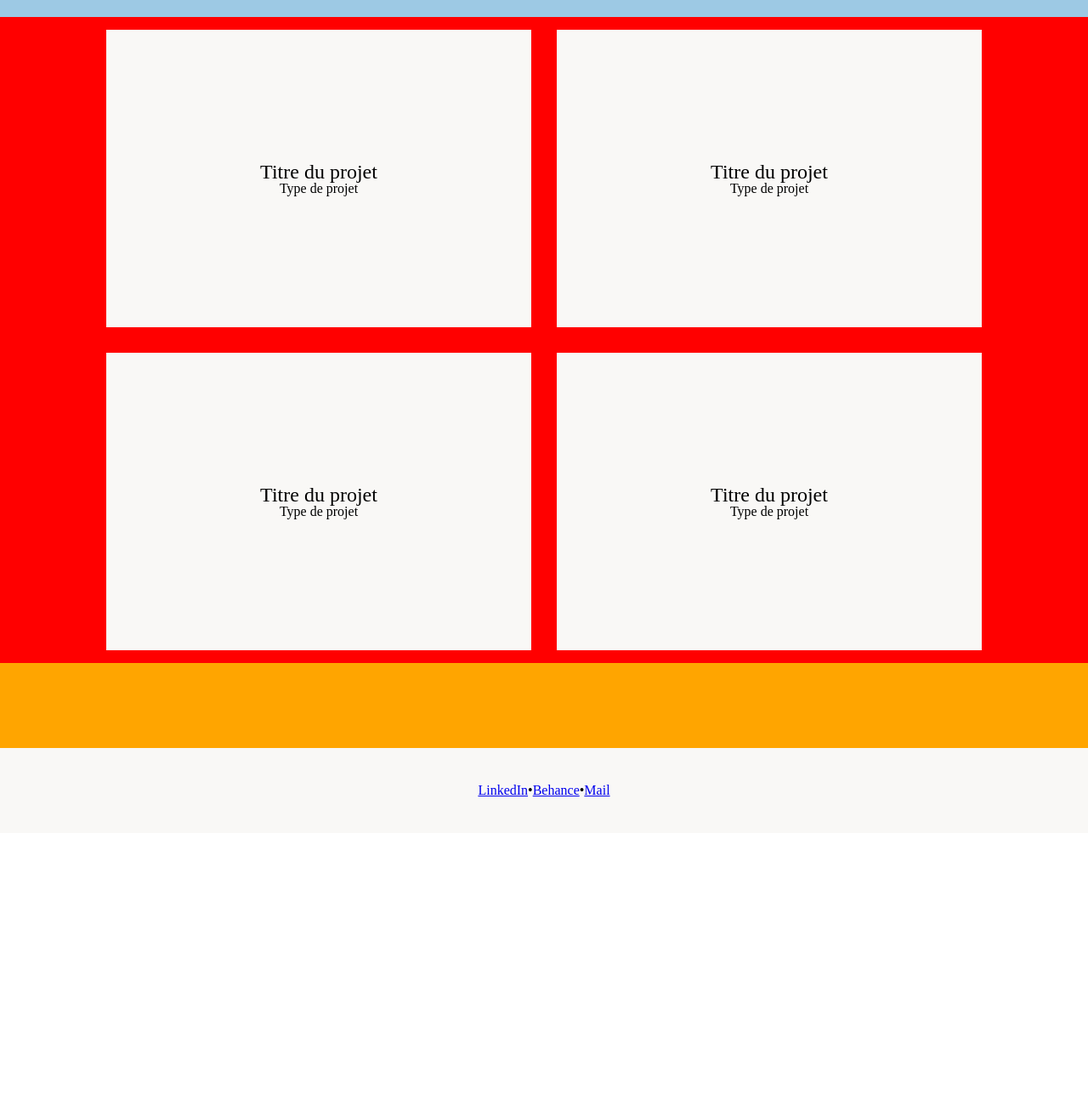
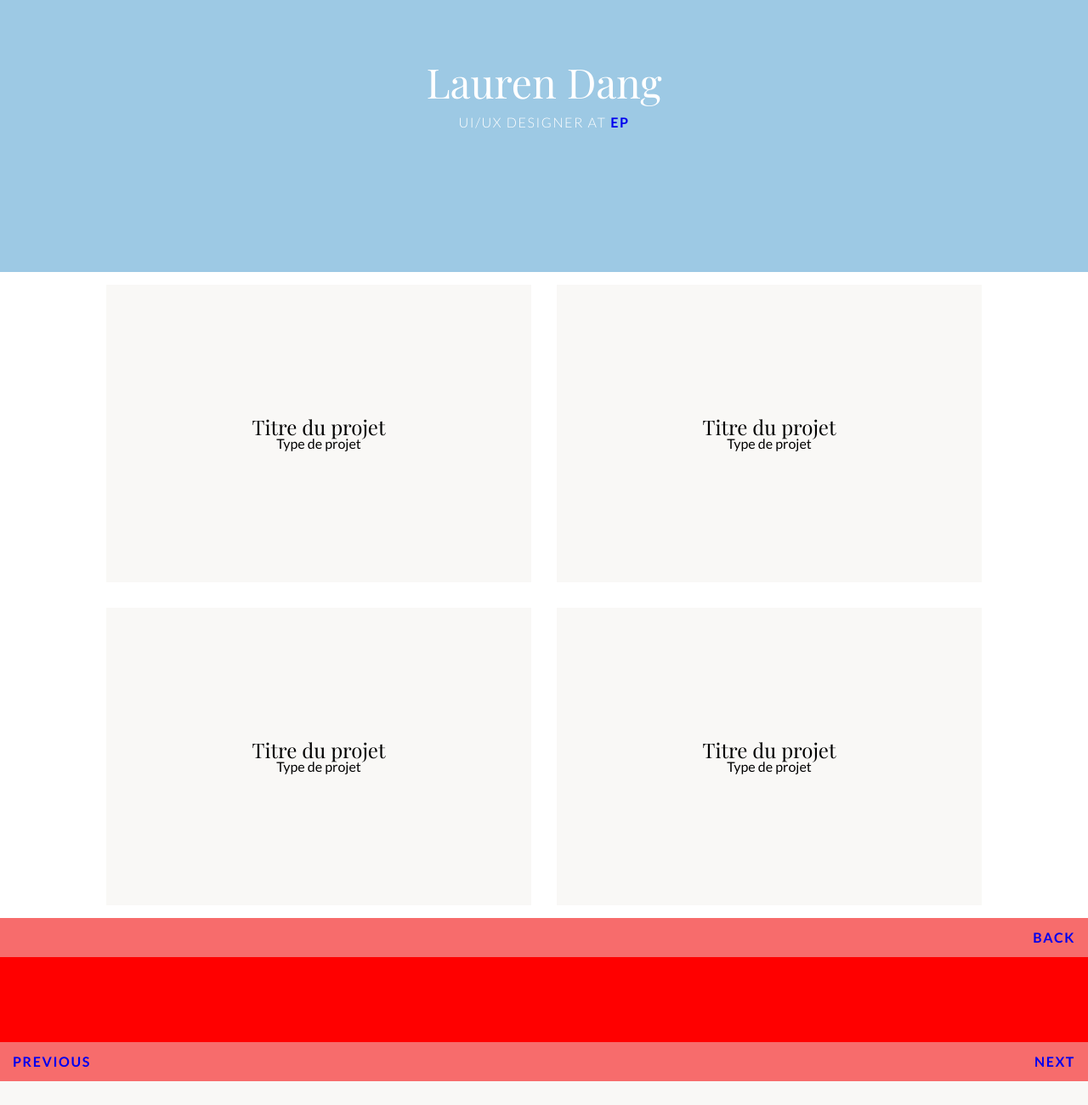
Before and after one commit to laurendang/portfolio, a plain HTML site: page index.html in a window 1280 px wide. Shown: the part 80-1380 px from the top of the page at 85% size. Before the commit the page ends 1060 px from the top, so only its background shows below. Drawn offline with nearby package versions, Linux system fonts and the light colour scheme; a web font is replaced by a local one.

Commit message:
structure html partie detail project

```diff
--- a/css/reset.css
+++ b/css/reset.css
@@ -14,7 +14,7 @@ time, mark, audio, video {
  padding:0;
  border:0;
  outline:0;
- font-size:100%;
+ /*font-size:100%;*/
  vertical-align:baseline;
  background:transparent;
 }
--- a/css/style.css
+++ b/css/style.css
@@ -1,8 +1,11 @@
 /* Feuille de styles */
-
+body {
+  font-family: 'Lato', sans-serif;
+}
 
 /* Styles de texte */
 .project__title {
+  font-family: 'Playfair Display', serif;
   font-size: 1.5em;
 }
 
@@ -16,10 +19,35 @@
   justify-content: center;
 }
 
+.menu__a {
+  padding: 15px;
+}
+
+h1 {
+  font-family: 'Playfair Display', serif;
+  font-size: 3em;
+  font-weight: 400;
+}
+
+h2 {
+  font-size: 1em;
+  font-weight: 300;
+  letter-spacing: 0.1em;
+  text-transform: uppercase;
+  line-height: 3em;
+}
+
+a {
+  font-weight: 700;
+  text-decoration: none;
+  text-transform: uppercase;
+  letter-spacing: 0.1em;
+}
+
 /* Header */
 #header {
   width: 100%;
-  height: 100px;
+  height: 400px;
   background-color: #9DC9E4;
 
   text-align: center;
@@ -29,7 +57,6 @@
 /* Portfolio */
 #portfolio {
   width: 100%;
-  background-color: red;
 
   display: flex;
   flex-wrap: wrap;
@@ -47,8 +74,27 @@
 /* Detail */
 #detail {
   width: 100%;
+  background-color: #F76C6C;
+  display: flex;
+  flex-direction: column;
+}
+
+#menu__back {
+  width: 100%;
+  display: flex;
+  justify-content: flex-end;
+}
+
+#detail__project {
+  width: 100%;
   height: 100px;
-  background-color: orange;
+  background-color: red;
+}
+
+#menu__nav {
+  width: 100%;
+  display: flex;
+  justify-content: space-between;
 }
 
 /* Footer */
@@ -57,6 +103,8 @@
   height: 100px;
   background-color: #F9F8F6;
 
+  font-size: 0.7em;
+
   text-align: center;
   display: flex;
   justify-content: center;
--- a/index.html
+++ b/index.html
@@ -34,6 +34,16 @@
     </div>
 
     <div id="detail">
+      <div id="menu__back">
+        <a class="menu__a" href="#">Back</a>
+      </div>
+      <div id="detail__project">
+
+      </div>
+      <div id="menu__nav">
+        <a class="menu__a" href="#">Previous</a>
+        <a class="menu__a" href="#">Next</a>
+      </div>
     </div>
 
     <div id="footer">
```
